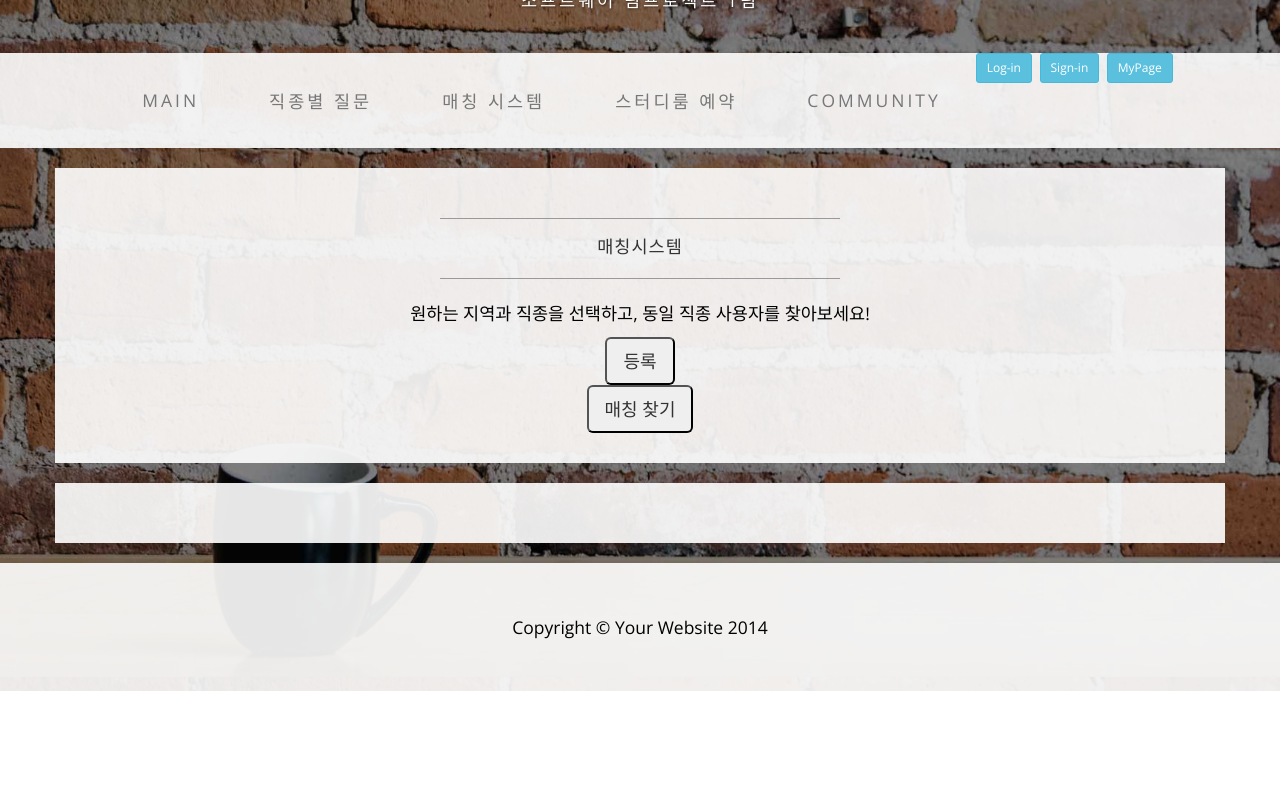
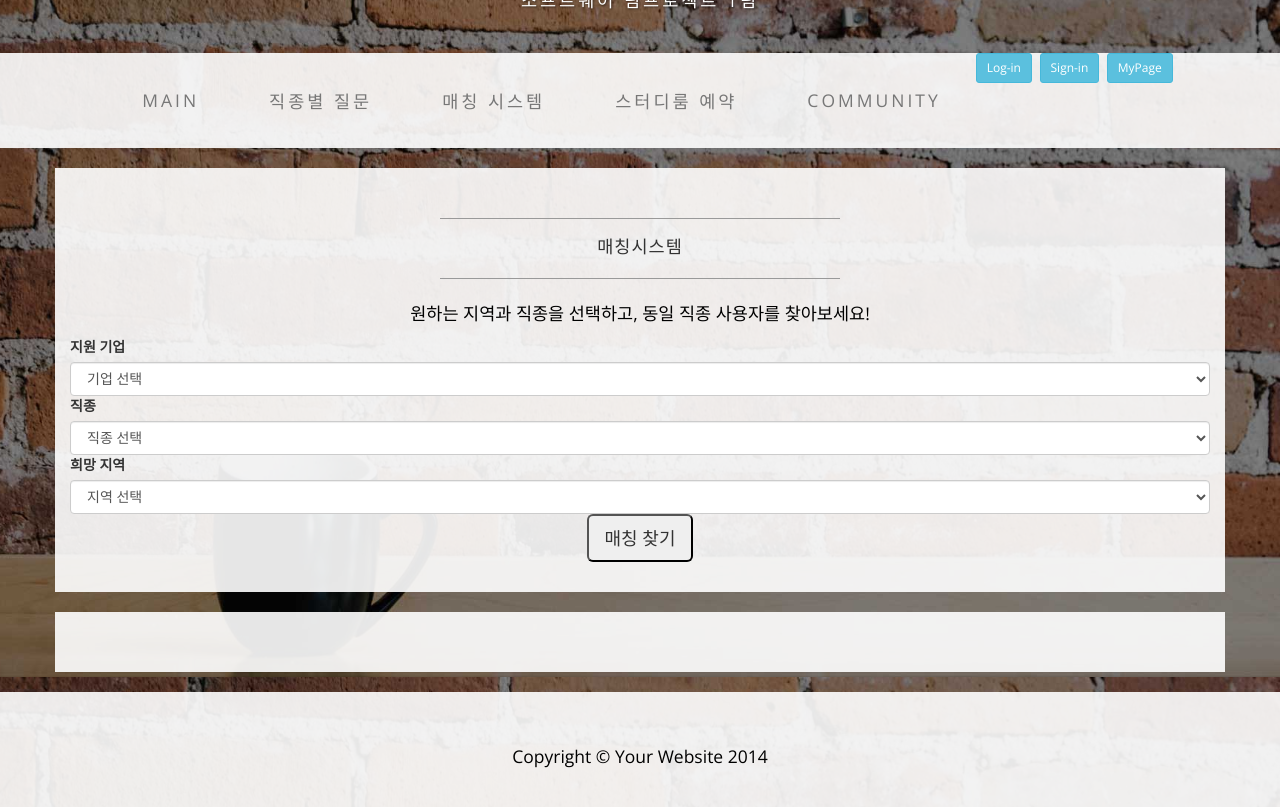
Before and after one commit to kmswin1/Self-Interviewer, a plain HTML site: page static/templates/matching.html in a window 1280 px wide. Both pictures are taken after a click on the button "매칭 찾기". Shown: the part 123-930 px from the top of the page. Before the commit the page ends 814 px from the top, so only its background shows below. Drawn offline with nearby package versions, Linux system fonts and the light colour scheme; no server answers.

Commit message:
add matching search function - select - TODO-2

```diff
--- a/static/js/matching.js
+++ b/static/js/matching.js
@@ -1,17 +1,68 @@
-var userJsonArr = ''
+var userJsonArr = '';
+
+// TODO : 서버에서 데이터 다 가져오는 API 추가
+var companyJsonArr = [
+    {"company":"삼성전자"},
+    {"company":"삼성SDS"},
+    {"company":"LG전자"},
+    {"company":"LG화학"},
+    {"company":"인터파크"},
+    {"company":"기아자동차"},
+    {"company":"대우건설"},
+    {"company":"한국전력공사"}
+];
+var majorJsonArr = [
+    {"major":"SW개발"},
+    {"major":"경영지원"},
+    {"major":"마케팅"},
+    {"major":"연구직"},
+    {"major":"PD"},
+    {"major":"영업"}
+];
+var locationJsonArr = [
+    {"location":"고양시 행신동"},
+    {"location":"서울특별시 제기동"},
+    {"location":"서울특별시 안암동"},
+    {"location":"서울특별시 마포구"},
+    {"location":"수원시 인계동"},
+    {"location":"파주시 금촌동"}
+];
+
+var selectCompany = document.getElementById('sel_company');
+var selectMajor = document.getElementById('sel_major');
+var selectLocation = document.getElementById('sel_location');
+var user_card = document.getElementById('user_card')
+
+// TODO : JSON 파싱해서 select의 option으로 넣어주기
+for(var i = 0; i < companyJsonArr.length; i++) {
+    selectCompany.innerHTML += '<option>' + companyJsonArr[i]['company'] + '</option>';
+}
+for(var i = 0; i < majorJsonArr.length; i++) {
+    selectMajor.innerHTML += '<option>' + majorJsonArr[i]['major'] + '</option>';
+}
+for(var i = 0; i < locationJsonArr.length; i++) {
+    selectLocation.innerHTML += '<option>' + locationJsonArr[i]['location'] + '</option>';
+}
 
 /**
- * 매칭 된 결과를
+ * 매칭 된 결과를 카드뷰로 화면에 출력.
  * */
 function matchingSearch() {
+    // select값 가져오기
+    var company = selectCompany.options[selectCompany.selectedIndex].text;
+    var city = selectLocation.options[selectLocation.selectedIndex].text.split(' ')[0];
+    var town = selectLocation.options[selectLocation.selectedIndex].text.split(' ')[1];
+    var major = selectMajor.options[selectMajor.selectedIndex].text;
+
+    // 요청(PUT)시 보낼 json 데이터 생성
     var myJSON = JSON.stringify({
-        company:'삼성전자',
-        city:'서울특별시',
-        town:'제기동',
-        major:'SW개발'
+        company: company,
+        city: city,
+        town: town,
+        major: major
     });
 
-    // 매칭 요청
+    // 매칭 요청(PUT)
     $.ajax({
         type: 'PUT',
         url: "http://ec2-54-244-72-128.us-west-2.compute.amazonaws.com:5000/getMemberInfo",
@@ -20,11 +71,10 @@ function matchingSearch() {
         async: false,
         data: myJSON,
         success: function (data) {
-            //console.log(data);
             userJsonArr = JSON.parse(data)
-            // select = userJsonArr;
         },
         error: function (xhr) {
+            // TODO : 에러 처리(카드뷰 박스에 텍스트로 '해당 옵션의 사용자가 없습니다' 표시 등)
             console.log ("실패");
             alert("매칭 결과를 불러오지 못했습니다. 검색 옵션을 다시 확인해주세요.");
         }
@@ -32,7 +82,6 @@ function matchingSearch() {
 
     // 요청(PUT) 결과를 카드뷰로 그리기
     var myHTML = '';
-
     for(i = 0; i < userJsonArr.length; i++) {
         myHTML += '<div class="card">' +
             '<img src="../resources/img_avatar.png">' +
@@ -43,7 +92,5 @@ function matchingSearch() {
             '</div>' +
             '</div>';
     }
-
-    var user_card = document.getElementById('user_card')
     user_card.innerHTML = myHTML;
 }
--- a/static/templates/matching.html
+++ b/static/templates/matching.html
@@ -67,7 +67,7 @@
                         <a href="community.html">Community</a>
                     </li>
                     <li>
-                        <button type="button-right" class="btn btn-info btn-sm"> Log-in</button>
+                        <button type="button" class="btn btn-info btn-sm"> Log-in</button>
                         <input type="button" class="btn btn-info btn-sm" value="Sign-in" onClick="location.href ='signin.html'">
                         <input type="button" class="btn btn-info btn-sm" value="MyPage" onClick="location.href ='mypage.html'">
                     </li>
@@ -78,7 +78,6 @@
         <!-- /.container -->
     </nav>
 
-
     <div class="container">
         <div class="row">
             <div class="box">
@@ -88,7 +87,17 @@
                     <hr>
                 </div>
                 <div class="col-lg-12"><p class="text-center">원하는 지역과 직종을 선택하고, 동일 직종 사용자를 찾아보세요!</p></div>
-                <button type="button" class="btn-group-lg btn-lg center-block">등록</button>
+                <br>
+                <!--<button type="button-right" class="btn-group-lg btn-lg col-lg-3">등록</button>-->
+                <label>지원 기업</label>
+                <select class="form-control col-lg-3" id="sel_company"><option>기업 선택</option></select>
+                <br>
+                <label>직종</label>
+                <select class="form-control col-lg-3" id="sel_major"><option>직종 선택</option></select>
+                <br>
+                <label>희망 지역</label>
+                <select class="form-control col-lg-3" id="sel_location"><option>지역 선택</option></select>
+                <br>
                 <button type="button" class="btn-group-lg btn-lg center-block" onclick="matchingSearch()">매칭 찾기</button>
                 <div class="clearfix"></div>
             </div>
```
